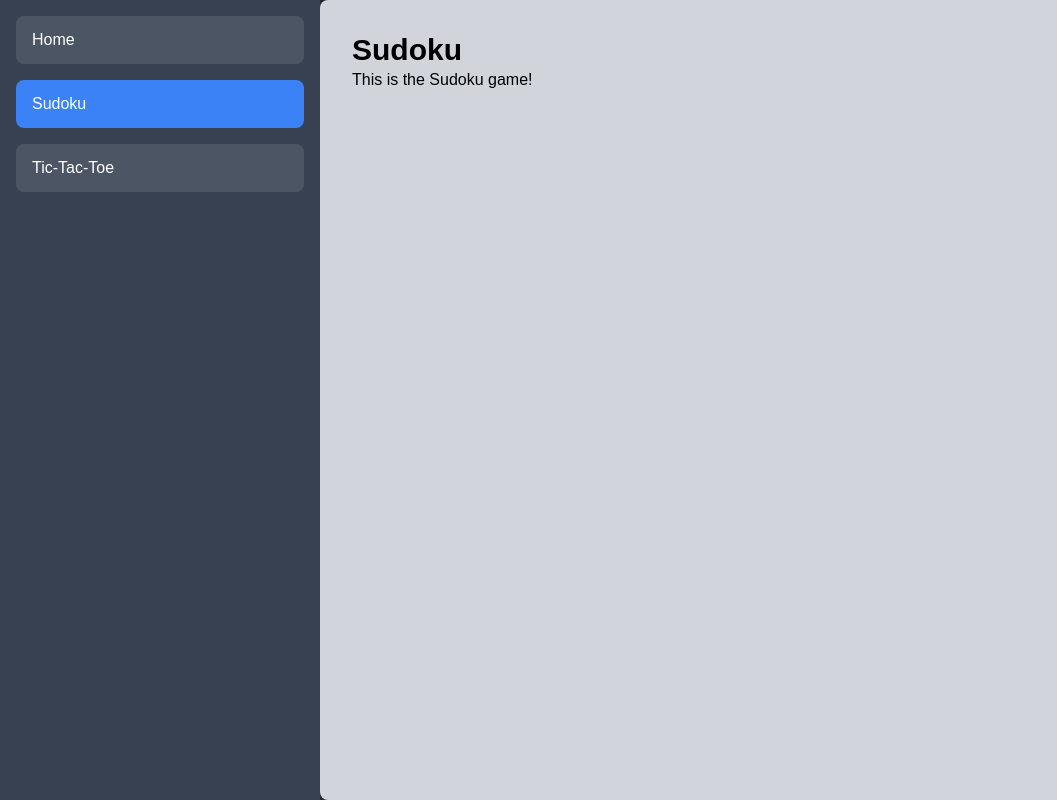
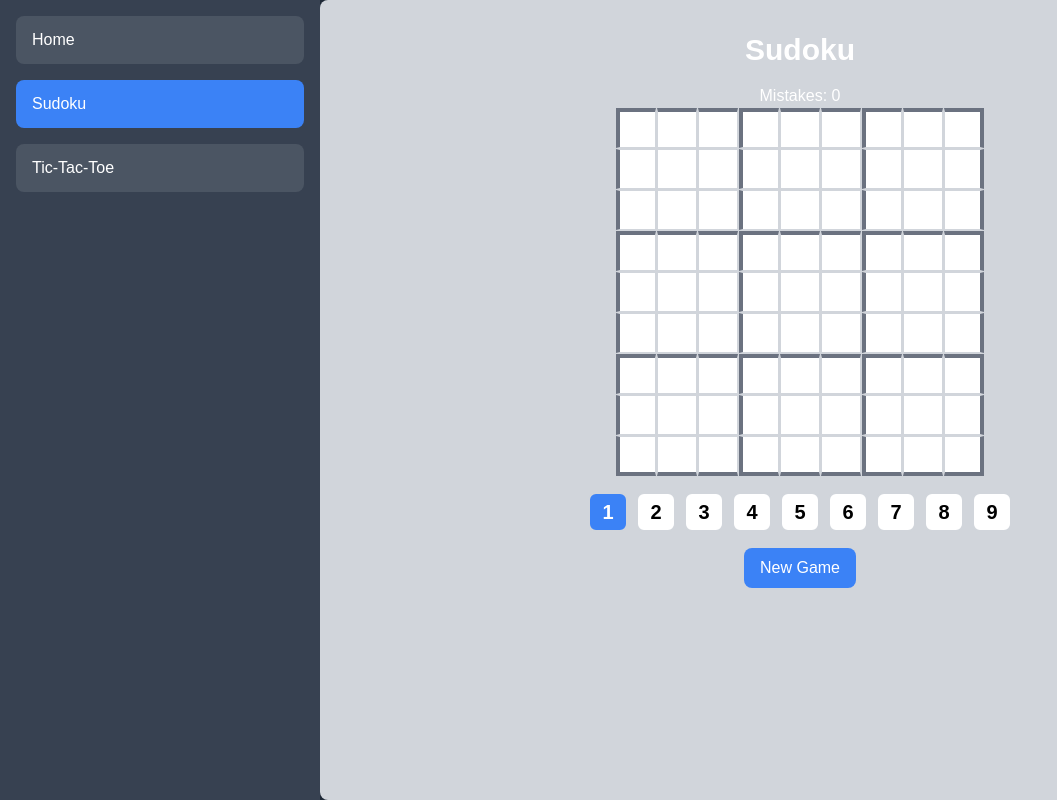
Before and after one commit to mrprov12/fun_and_games, a Next.js app: page /sudoku in a window 1280 px wide. Shown: the whole page, without its empty margins (0-1057 px from the left). Built offline with nearby package versions, Linux system fonts and the light colour scheme.

Commit message:
initialize sudoku board UI and base board

```diff
--- a/app/sudoku/page.tsx
+++ b/app/sudoku/page.tsx
@@ -1,8 +1,335 @@
+"use client";
+import NoWorkResult from "postcss/lib/no-work-result";
+import {
+  AwaitedReactNode,
+  JSXElementConstructor,
+  ReactElement,
+  ReactNode,
+  useState,
+} from "react";
+
 export default function Sudoku() {
+  const initializeBoard = () =>
+    Array.from({ length: 9 }, () => Array(9).fill(null));
+
+  const [playBoard, setPlayBoard] = useState(initializeBoard);
+  const [answerBoard, setAnswerBoard] = useState(initializeBoard);
+
+  const [invalidCells, setInvalidCells] = useState<
+    { row: number; col: number }[]
+  >([]); // Track invalid cells
+  const [mistakesCounter, setMistakesCounter] = useState(0);
+
+  const [inputNum, setInputNum] = useState(1);
+
+  const validateRow = (
+    board: number[][],
+    num: number,
+    rowIdx: number
+  ): boolean => {
+    return board[rowIdx].filter((el: number) => el === num).length === 0;
+  };
+
+  const validateCol = (
+    board: number[][],
+    num: number,
+    colIdx: number
+  ): boolean => {
+    return (
+      board
+        .map((row: number[]) => row[colIdx])
+        .filter((el: number) => el === num).length === 0
+    );
+  };
+
+  const validateSquare = (
+    board: number[][],
+    num: number,
+    rowIdx: number,
+    colIdx: number
+  ): boolean => {
+    const squareValues: number[] = [];
+
+    // find range of board
+    const rowIdxRem = rowIdx % 3;
+    let startRowIdx = rowIdx - rowIdxRem;
+
+    const colIdxRem = colIdx % 3;
+    let startColIdx = colIdx - colIdxRem;
+
+    for (let r = startRowIdx; r < startRowIdx + 3; r++) {
+      squareValues.push(
+        ...board[r].filter(
+          (el: number, idx: number) =>
+            idx === startColIdx ||
+            idx === startColIdx + 1 ||
+            idx === startColIdx + 2
+        )
+      );
+    }
+
+    return squareValues.filter((el: number) => el === num).length === 0;
+  };
+
+  const validateNumberPlacement = (
+    board: number[][],
+    num: number,
+    rowIdx: number,
+    colIdx: number
+  ): boolean => {
+    return (
+      validateRow(board, num, rowIdx) &&
+      validateCol(board, num, colIdx) &&
+      validateSquare(board, num, rowIdx, colIdx)
+    );
+  };
+  const baseNums = Array.from({ length: 9 }, (_, i) => i + 1);
+
+  const findPlayableOptions = (
+    board: number[][],
+    r: number,
+    c: number
+  ): number[] => {
+    return baseNums.filter((num) => validateNumberPlacement(board, num, r, c));
+  };
+
+  const createBaseBoard = () => {
+    // create random top row
+    const rowBase = [...baseNums];
+    const rowArr = [];
+    while (rowBase.length > 0) {
+      if (rowBase.length > 0)
+        rowArr.push(
+          rowBase.splice(Math.floor(Math.random() * rowBase.length), 1)[0]
+        );
+    }
+
+    const newBoard = initializeBoard();
+
+    // set row 0 nums
+    newBoard[0] = [...rowArr];
+
+    //algo to solve puzzle
+    const playStack: {
+      r: number;
+      c: number;
+      untried: number[];
+    }[] = [];
+    let r = 1;
+    let c = 0;
+
+    let options = findPlayableOptions(newBoard, r, c);
+    console.log({ firstOp: options });
+
+    while (r < 9) {
+      if (options.length > 0) {
+        // Try the first available option
+        const num = options.shift()!;
+        if (validateNumberPlacement(newBoard, num, r, c)) {
+          newBoard[r][c] = num;
+          playStack.push({ r, c, untried: options });
+
+          // Move to the next cell
+          if (c === 8) {
+            if (r === 8) break;
+            c = 0;
+            r++;
+          } else {
+            c++;
+          }
+
+          // Get options for the next cell
+          options = findPlayableOptions(newBoard, r, c);
+        }
+      } else {
+        if (playStack.length > 0) {
+          const last = playStack.pop()!;
+
+          r = last.r;
+          c = last.c;
+          options = last.untried;
+          newBoard[r][c] = null; // Reset the board cell to try new options
+        } else {
+          break;
+        }
+      }
+    }
+
+    setAnswerBoard(newBoard);
+    setPlayBoard(newBoard);
+  };
+
+  const adjustPlayBoard = (level: number) => {
+    //copy board
+    let newBoard = [];
+    answerBoard.forEach((row) => {
+      newBoard.push([...row]);
+    });
+
+    // switch (level) {
+    //   case 1: // easy
+    //     const missingCells = 51;
+
+    //   default;
+    //     return;
+    // }
+  };
+
+  const createNewGame = (level?: number) => {
+    // placeholder for level logic
+    if (!level) level = 1;
+
+    // create filled out board
+    createBaseBoard();
+
+    // create playboard based on level
+    adjustPlayBoard(level);
+  };
+
+  const handleCellClick = (rowIdx: number, colIdx: number) => {
+    const isValid = validateNumberPlacement(
+      playBoard,
+      inputNum,
+      rowIdx,
+      colIdx
+    );
+    if (isValid) {
+      const newBoard = playBoard.map((r, rIdx) =>
+        rIdx === rowIdx
+          ? r.map((val: any, cIdx: any) =>
+              cIdx === colIdx && val === null ? inputNum : val
+            )
+          : r
+      );
+      setPlayBoard(newBoard);
+    } else {
+      // Mark this cell as invalid and flash "X"
+      setInvalidCells((prev) => [...prev, { row: rowIdx, col: colIdx }]);
+      setMistakesCounter(mistakesCounter + 1);
+      // Remove the invalid flag after 500ms
+      setTimeout(() => {
+        setInvalidCells((prev) =>
+          prev.filter((cell) => cell.row !== rowIdx || cell.col !== colIdx)
+        );
+      }, 500);
+    }
+  };
+
   return (
-    <div className="text-black">
-      <h1 className="text-3xl font-bold">Sudoku</h1>
-      <p>This is the Sudoku game!</p>
+    <div className="flex flex-col items-center">
+      <h1 className="text-3xl font-bold mb-4 text-white">Sudoku</h1>
+
+      <h3>{`Mistakes: ${mistakesCounter}`}</h3>
+
+      {/* Sudoku Board */}
+      <div className="grid grid-cols-9 gap-[1px]">
+        {playBoard.map((row, rowIdx) =>
+          row.map((value, colIdx) => (
+            <div
+              key={`${rowIdx}-${colIdx}`}
+              onClick={() => handleCellClick(rowIdx, colIdx)} // Handle click
+              className={`w-10 h-10 flex items-center justify-center border border-gray-300 bg-white cursor-pointer
+                ${rowIdx % 3 === 0 ? "border-t-4 border-t-gray-500" : ""}
+                ${colIdx % 3 === 0 ? "border-l-4 border-l-gray-500" : ""}
+                ${rowIdx === 8 ? "border-b-4 border-b-gray-500" : ""}
+                ${colIdx === 8 ? "border-r-4 border-r-gray-500" : ""}`}
+            >
+              {
+                // Show "X" if this cell was marked as invalid
+                invalidCells.some(
+                  (cell) => cell.row === rowIdx && cell.col === colIdx
+                ) ? (
+                  <span className="text-red-500">X</span> // Invalid entry shows as red
+                ) : value !== null ? (
+                  <span className="text-gray-500">{value}</span> // Grey text for cell values
+                ) : (
+                  ""
+                )
+              }
+            </div>
+          ))
+        )}
+      </div>
+
+      {/* Row of Numbers 1-9 */}
+      <div className="mt-4 flex space-x-2">
+        {[1, 2, 3, 4, 5, 6, 7, 8, 9].map((num) => (
+          <button
+            key={num}
+            onClick={() => setInputNum(num)} // Set the clicked number as inputNum
+            className={`w-10 h-10 text-center rounded-lg border-2 border-gray-300 text-xl font-bold ${
+              inputNum === num
+                ? "bg-blue-500 text-white"
+                : "bg-white text-black"
+            }`}
+          >
+            {num}
+          </button>
+        ))}
+      </div>
+
+      {/* New Game Button */}
+      <div className="mt-4">
+        <button
+          className="px-4 py-2 bg-blue-500 text-white rounded-lg"
+          onClick={() => createNewGame()} // Reset the board
+        >
+          New Game
+        </button>
+      </div>
     </div>
   );
 }
+
+/**
+ * create the board 3x3 of 3x3 boards
+ * create the list of open numbers
+ * create hide logic for completd number
+ *
+ * write the legal / illegal move logic
+ *    across full row
+ *    down full col
+ *    in mini board
+ * Add UI to highlight why a move isn't allowed
+ *
+ * write the logic for initializing board (has to be solvable)
+ *  levels: flash, easy, medium, hard, extra hard
+ *
+ * mini board
+ *    must have 1 of each number
+ *    cannot have more than 1 instance of the number
+ *
+ *    top array
+ *    mid array
+ *    bottom array
+ *    boardLocation tuple
+ *
+ * full board
+ *    must have 1 instance of each number per row and column
+ *    cannot have duplicate numbers in same row and col
+ *
+ *    top miniboard array
+ *    mid miniboard array
+ *    bottom miniboard array
+ *
+ *    validateRow(num, row)
+ *      return [...row[0].top, ...row[1].top, ...row[2].top].filter((el) => el === num).length === 0;
+ *
+ *    validateCol(num, matrixIdx, colIdx)
+ *      return [...top[matrixIdx].map, ...mid[matrixIdx].top, ...bottom[matrixIdx].top].filter((el) => el === num).length === 0;
+ *
+ * [
+ *  [[], [[], [[],
+ *   [],  [],  [],
+ *   []], []], []],
+ *  [[], [[], [[],
+ *   [],  [],  [],
+ *   []], []], []],
+ *  [[], [[], [[],
+ *   [],  [],  [],
+ *   []], []], []],
+ * ]
+ *
+ *
+ *
+ */
```
